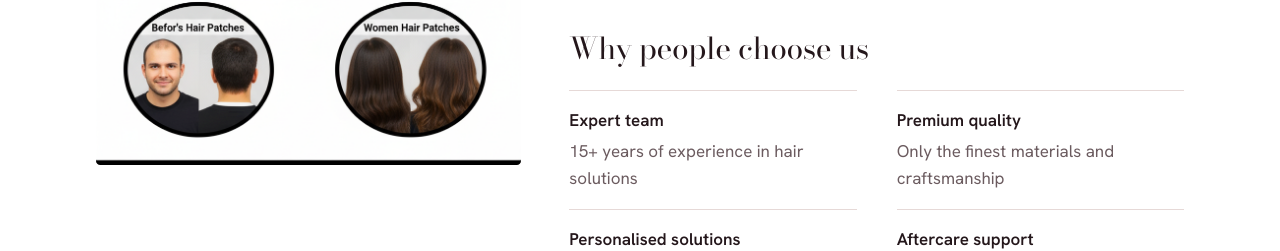
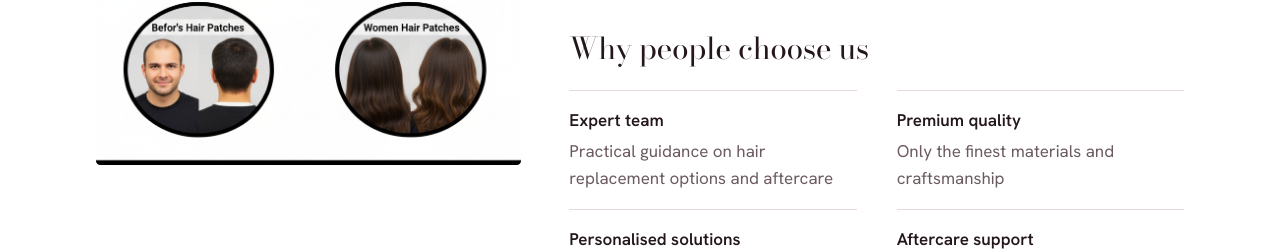
Before and after one commit to jampala-rishi-krishna/Sathishanna_office, a React (Vite) app: page / in a window 1280 px wide. Shown: the part 4769-5020 px from the top of the page. Built offline with nearby package versions, Linux system fonts and the light colour scheme.

Commit message:
Replace unsubstantiated experience-duration claim with service guidance

```diff
--- a/src/pages/Home.tsx
+++ b/src/pages/Home.tsx
@@ -76,7 +76,7 @@ const benefits = [
 ];
 
 const whyChooseUs = [
-  { title: 'Expert team', description: '15+ years of experience in hair solutions' },
+  { title: 'Expert team', description: 'Practical guidance on hair replacement options and aftercare' },
   { title: 'Premium quality', description: 'Only the finest materials and craftsmanship' },
   { title: 'Personalised solutions', description: 'Custom-tailored to your unique needs' },
   { title: 'Aftercare support', description: 'Comprehensive maintenance guidance' },
```
